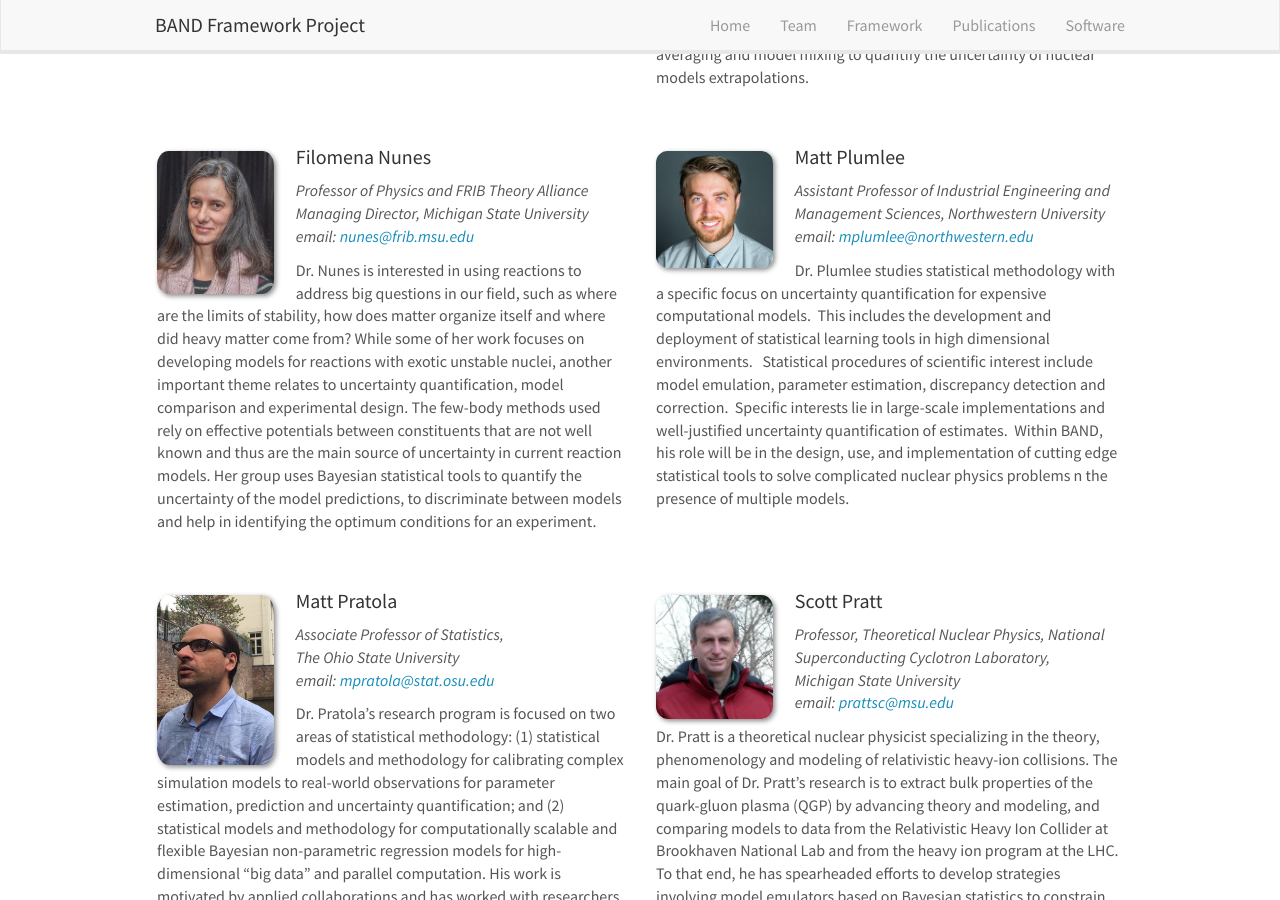
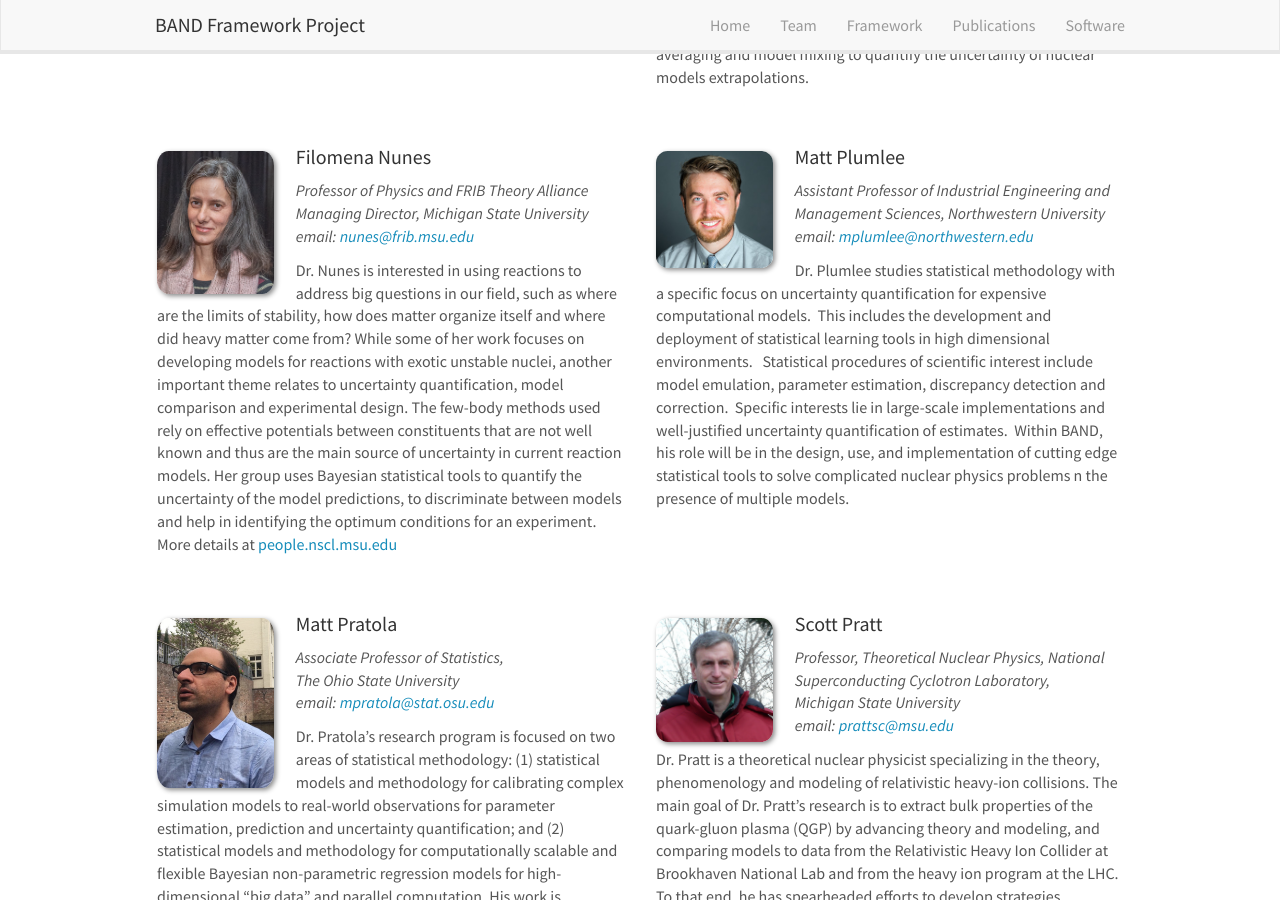
Before and after one commit to bandframework/bandframework.github.io, a Jekyll site: the page built from _pages/team.md, in a window 1280 px wide and 900 px high, scrolled down 1417 px. Built offline with Jekyll 4.4.1, drawn with Linux system fonts in a browser that asks for light colours; nearby versions of some CDN libraries.

Commit message:
Update team_members.yml
no class for website, website link into the bio

```diff
--- a/_data/team_members.yml
+++ b/_data/team_members.yml
@@ -66,7 +66,6 @@
   photo: nunes.png
   info: Professor of Physics and FRIB Theory Alliance Managing Director, Michigan State University
   email: nunes@frib.msu.edu
-  website: people.nscl.msu.edu/~nunes
   number_educ: 0
   education1:
   bio: >
@@ -79,6 +78,7 @@
      are the main source of uncertainty in current reaction models. Her group uses Bayesian
      statistical tools to quantify the uncertainty of the model predictions, to discriminate
      between models and help in identifying the optimum conditions for an experiment.
+     More details at <a href="https://people.nscl.msu.edu/~nunes">people.nscl.msu.edu</a>
 
 - name: Matt Plumlee
   photo: plumlee-matthew.jpg
```
